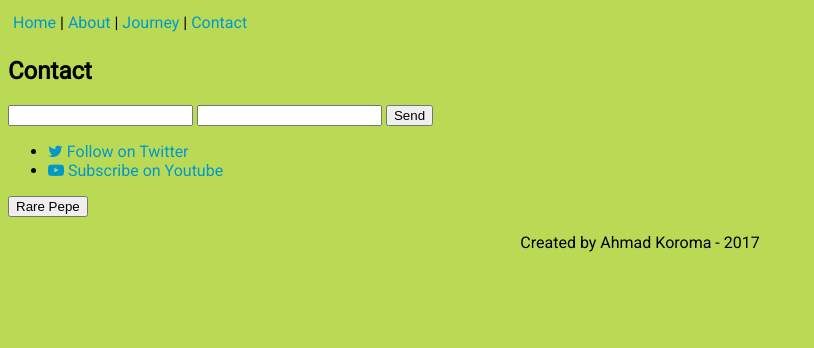
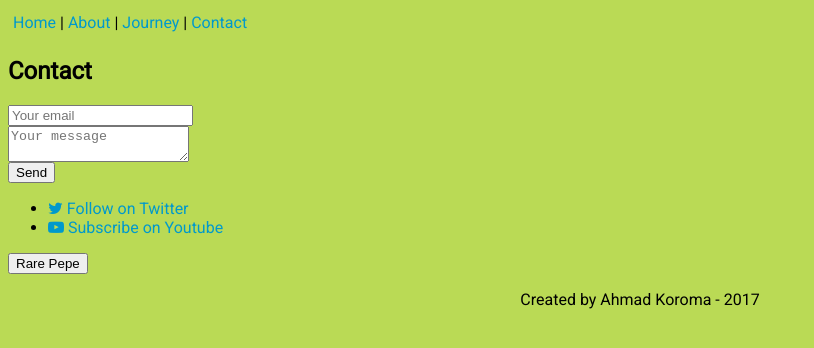
Before and after one commit to KeiyosX/keiyosx.github.io, a plain HTML site: page contact.html in a window 1280 px wide. Shown: the whole page, without its empty margins (0-814 px from the left). Drawn offline with Linux system fonts and the light colour scheme.

Commit message:
Add files via upload

```diff
--- a/contact.html
+++ b/contact.html
@@ -17,10 +17,10 @@
 
 		<section id="Contact" style="clear:both;">
 			<h1>Contact</h1>
-			<form action="https://formspree.io/ahmadkoroma98@gmail.com" method="POST">
-    			<input type="text" name="name">
-    			<input type="email" name="_replyto">
-    			<input type="submit" value="Send">
+			<form method="POST" action="http://formspree.io/ahmadkoroma98@gmail.com">
+  				<input type="email" name="email" placeholder="Your email"><br>
+  				<textarea name="message" placeholder="Your message"></textarea><br>
+  				<button type="submit">Send</button>
 			</form>
 
 			<ul>
```
